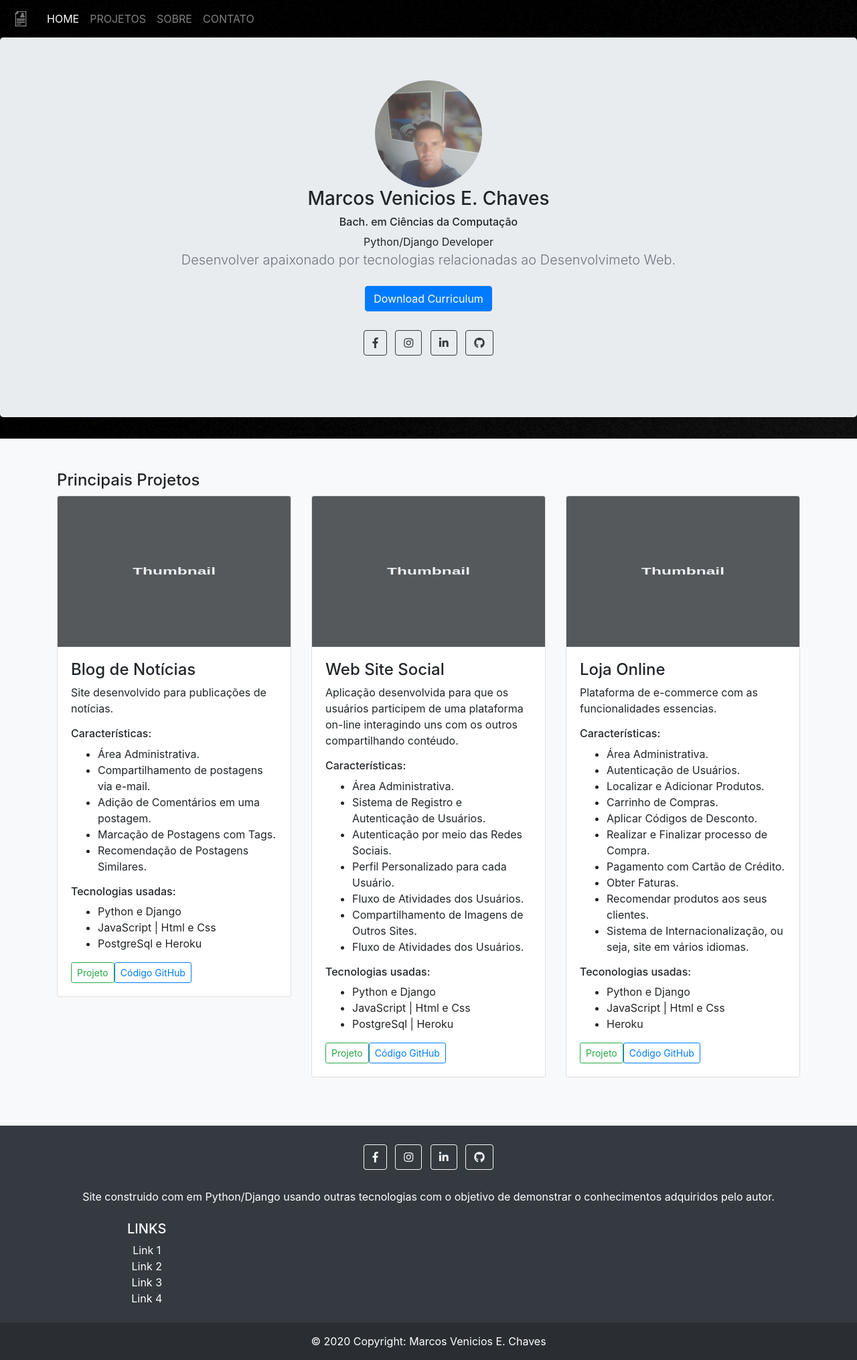
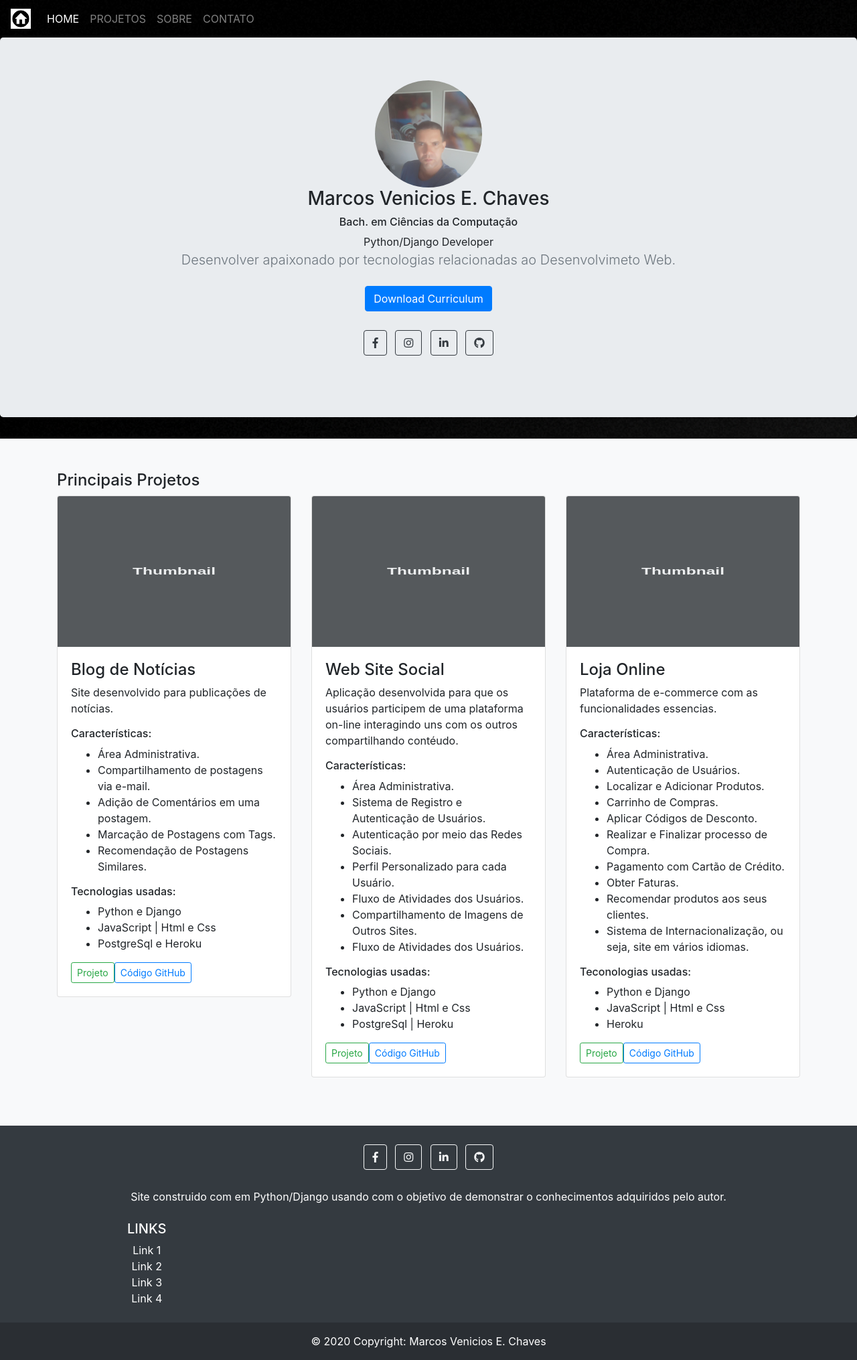
Before and after one commit to markusvynycyus/portfolio, a Django app: page / in a window 1280 px wide. Shown: the whole page at 67% size. Run offline with Django 3.2, Linux system fonts and the light colour scheme; some libraries are stand-ins or nearby versions.

Commit message:
Alterando Footer 2

```diff
--- a/portfolio/templates/portfolio/footer.html
+++ b/portfolio/templates/portfolio/footer.html
@@ -26,12 +26,12 @@
       ></a>
 
       <!-- Linkedin -->
-      <a class="btn btn-outline-light btn-floating m-1" href="#!" role="button"
+      <a class="btn btn-outline-light btn-floating m-1" href="https://www.linkedin.com/in/marcos-venicios-chaves-21025273/!" role="button"
         ><i class="fab fa-linkedin-in"></i
       ></a>
 
       <!-- Github -->
-      <a class="btn btn-outline-light btn-floating m-1" href="#!" role="button"
+      <a class="btn btn-outline-light btn-floating m-1" href="https://github.com/markusvynycyus" role="button"
         ><i class="fab fa-github"></i
       ></a>
     </section>
@@ -44,7 +44,7 @@
     <!-- Section: Text -->
     <section class="mb-4">
       <p>
-        Site construido com em Python/Django usando outras tecnologias com o objetivo de demonstrar o conhecimentos
+        Site construido com em Python/Django usando com o objetivo de demonstrar o conhecimentos
 		  adquiridos pelo autor.
       </p>
     </section>
--- a/portfolio/templates/portfolio/home.html
+++ b/portfolio/templates/portfolio/home.html
@@ -10,7 +10,7 @@
             <h7 class="jumbotron-heading">Python/Django Developer</h7>
           <p class="lead text-muted"> Desenvolver apaixonado por tecnologias relacionadas ao Desenvolvimeto Web. </p>
           <p>
-            <a href="#" class="btn btn-primary my-2">Download Curriculum</a>
+            <a href="static/portfolio/files/curriculum.pdf" class="btn btn-primary my-2">Download Curriculum</a>
           </p>
           	 <!-- Section: Social media -->
     <section class="mb-4">
--- a/portfolio/templates/portfolio/navbar.html
+++ b/portfolio/templates/portfolio/navbar.html
@@ -1,7 +1,7 @@
 {% load static %}
 <nav class="navbar navbar-expand-lg navbar-dark bg-black">
   <a class="navbar-brand" href="{% url 'home'%}">
-    <img src="{% static 'portfolio/img/icon6.jpg' %}" width="30" height="30" class="d-inline-block align-top" alt=""></a>
+    <img src="{% static 'portfolio/img/icone4.png' %}" width="30" height="30" class="d-inline-block align-top" alt=""></a>
 
   <button class="navbar-toggler" type="button" data-toggle="collapse"
           data-target="#navbarSupportedContent" aria-controls="navbarSupportedContent"
```
Also changed, not shown: portfolio/static/portfolio/img/icone4.png (added).
